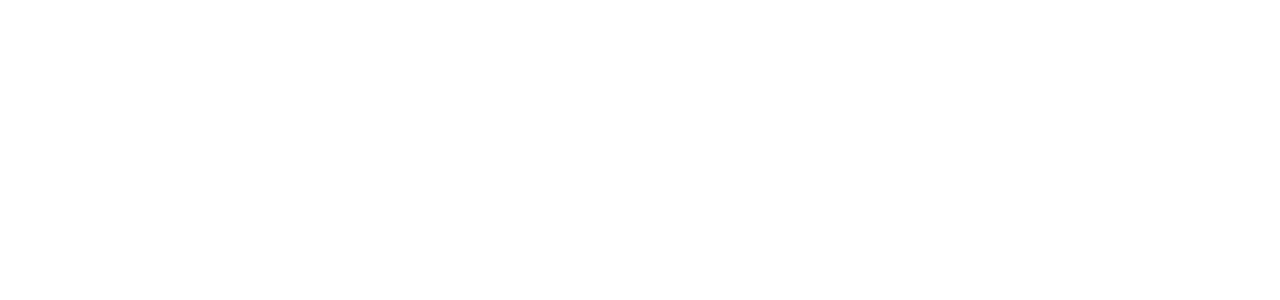
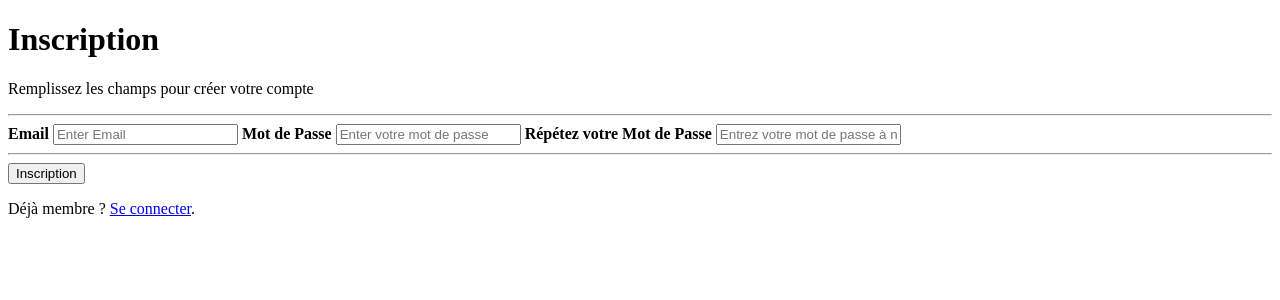
Before and after one commit to Yvelchrome/PHP-POO-nov22, a PHP site: page / in a window 1280 px wide. Before the commit the part shown is empty. Shown: the top 300 px of the page. Run offline with PHP 8.4, Linux system fonts and the light colour scheme.

Commit message:
register form

```diff
--- a/app/Views/SignIn.php
+++ b/app/Views/SignIn.php
@@ -9,7 +9,28 @@
 </head>
 
 <body>
+    <form action="action_page.php">
+    <div class="container">
+        <h1>Inscription</h1>
+        <p>Remplissez les champs pour créer votre compte</p>
+        <hr>
 
+        <label for="email"><b>Email</b></label>
+        <input type="text" placeholder="Enter Email" name="email" id="email" required>
+
+        <label for="psw"><b>Mot de Passe</Param></b></label>
+        <input type="password" placeholder="Enter votre mot de passe" name="psw" id="psw" required>
+
+        <label for="psw-repeat"><b>Répétez votre Mot de Passe</b></label>
+        <input type="password" placeholder="Entrez votre mot de passe à nouveau" name="psw-repeat" id="psw-repeat" required>
+        <hr>
+        <button type="submit" class="registerbtn">Inscription</button>
+    </div>
+
+    <div class="container signin">
+        <p>Déjà membre ? <a href="#">Se connecter</a>.</p>
+    </div>
+    </form>
 </body>
 
 </html>
```
